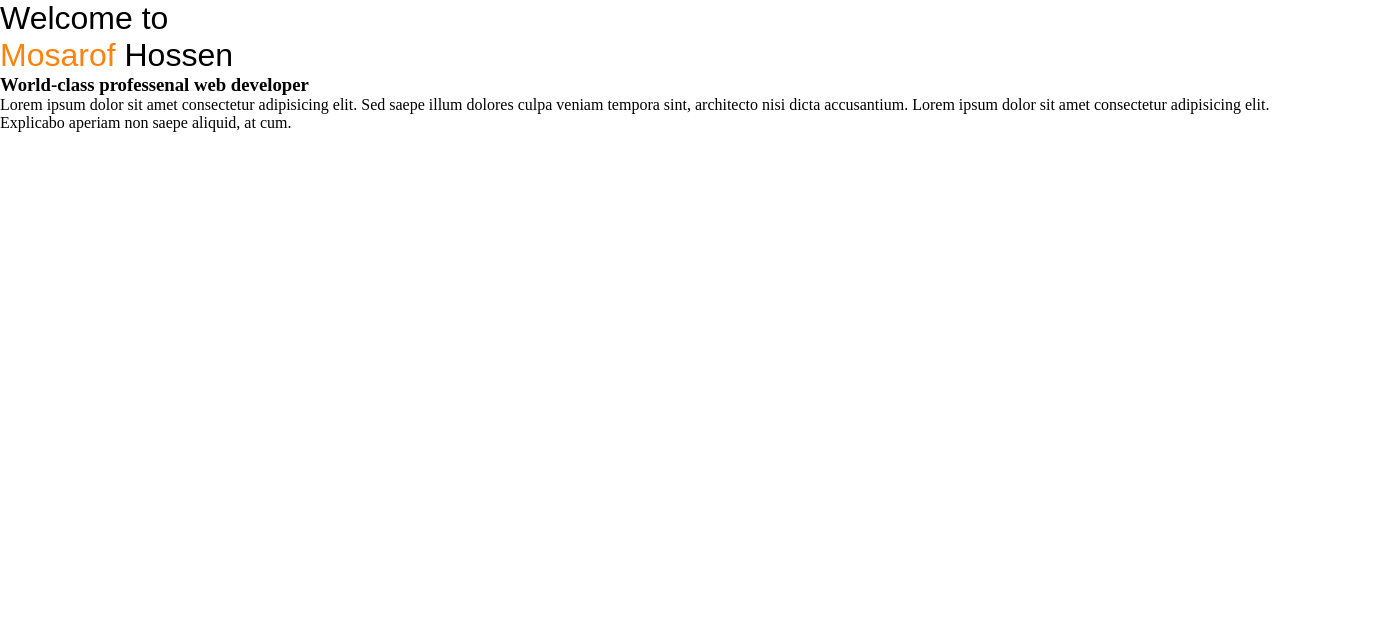
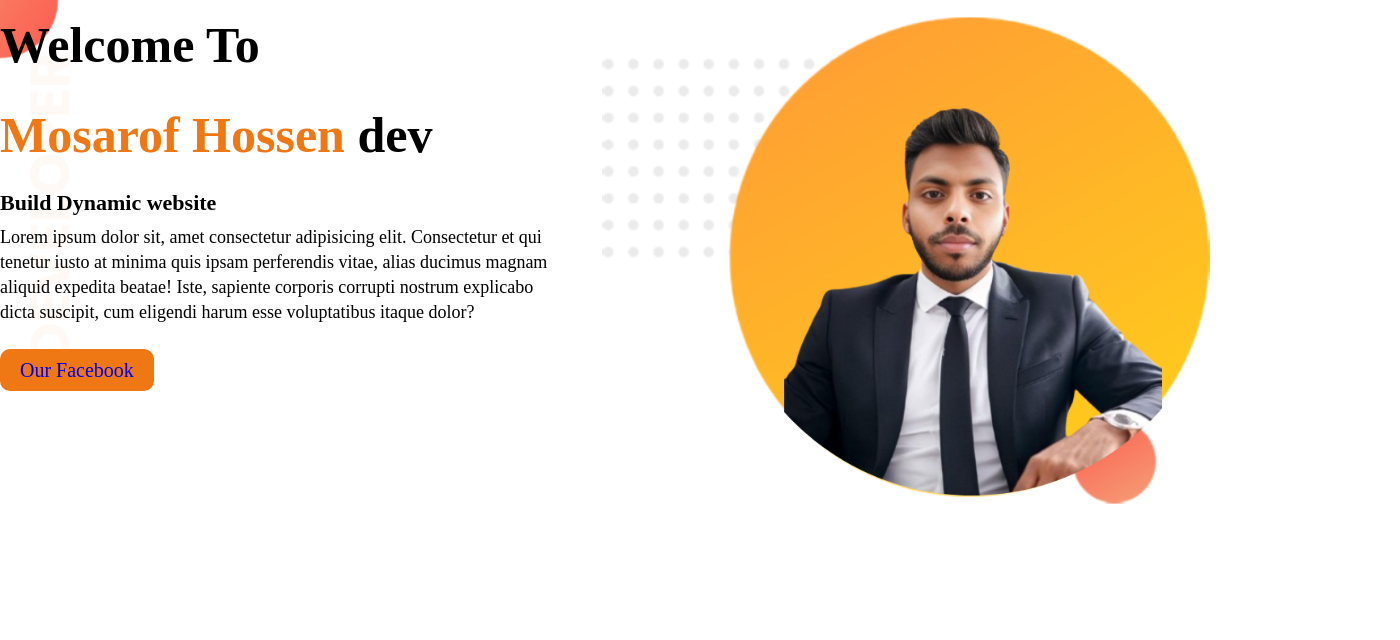
Before and after one commit to Mosarof-pro/protfolio, a plain HTML site: page index.html in a window 1280 px wide. Shown: the whole page, 1400 px wide, since content can reach past the window. Drawn offline with Linux system fonts and the light colour scheme.

Commit message:
today work add

```diff
--- a/index.html
+++ b/index.html
@@ -9,9 +9,24 @@
     <link rel="stylesheet" href="style.css">
 </head>
 <body>
-    <h1>Welcome to  </h1>
-    <h1> <span class="header-name">Mosarof </span>Hossen</h1>
-    <h3>World-class professenal web developer</h3>
-    <p>Lorem ipsum dolor sit amet consectetur adipisicing elit. Sed saepe illum dolores culpa veniam tempora sint, architecto nisi dicta accusantium. Lorem ipsum dolor sit amet consectetur adipisicing elit. Explicabo aperiam non saepe aliquid, at cum.</p>
+   <section class="continer">
+    <div class="header-top">
+
+
+        <div class="topber">
+             <div class="about">
+                <h1 class="wel">Welcome To</h1>
+                <h1 class="ok"><span class="about-1">Mosarof Hossen</span> dev</h1>
+                <h4 class="heading4">Build Dynamic website</h4>
+                <p class="abp">Lorem ipsum dolor sit, amet consectetur adipisicing elit. Consectetur et qui tenetur iusto at minima quis ipsam perferendis vitae, alias ducimus magnam aliquid expedita beatae! Iste, sapiente corporis corrupti nostrum explicabo dicta suscipit, cum eligendi harum esse voluptatibus itaque dolor?</p>
+                <a class="our-fb" target="_blank" href="https://www.facebook.com/muniruzzaman.munir.581"> Our Facebook</a>
+            </div>
+            <div class="image">
+                <img class="img1" src="./image/image 11.png" alt="image">
+            </div>
+        </div>
+    </div>
+   </section>
+
 </body>
 </html>
--- a/style.css
+++ b/style.css
@@ -1,21 +1,67 @@
+*{
+    margin: 0;
+    padding: 0;
+}
+.continer{
 
-*{
-    padding: 0;
-    margin: 0;
+
+.header-top{
+
+    background-image: url("/image/top-banner.png");
+   background-repeat: no-repeat;
+
 }
-body{
-    /* poppins-thin {
-        font-family: "Poppins", sans-serif;
-        font-weight: 900;
+.topber{
 
-      } */
+    display: flex;
+    width: 1400px;
+    margin: auto;
 }
 
-h1{
+}
+.about{
+    width: 40%;
+    /* display: flex;
+    align-items: center; */
+    /* align-self: center; */
 
-    font-weight: 300;
-    font-family: "popins",sans-serif;
 }
-.header-name{
-    color:#ff820d;
+.wel{
+    font-size: 50px;
+    line-height: 90px;
 }
+.ok{
+    font-size: 50px;
+    line-height: 90px;
+}
+.about-1{
+    color:#ef7814 ;
+
+}
+.heading4{
+    font-size: 22px;
+    line-height: 45px;
+}
+.abp{
+    font-size: 18px;
+    line-height: 25px;
+}
+.our-fb{
+    text-decoration: none;
+    background: #ef7814;
+    font-size: 20px;
+    padding: 10px 20px;
+    border-radius: 10px;
+    /* margin-top: 40px; */
+    line-height: 90px;
+}
+.image{
+    width: 60%;
+
+}
+.img1{
+    max-width: 100%;
+    margin-top: -40px;
+
+
+}
```
Also changed, not shown: image/top-banner.png (added).
